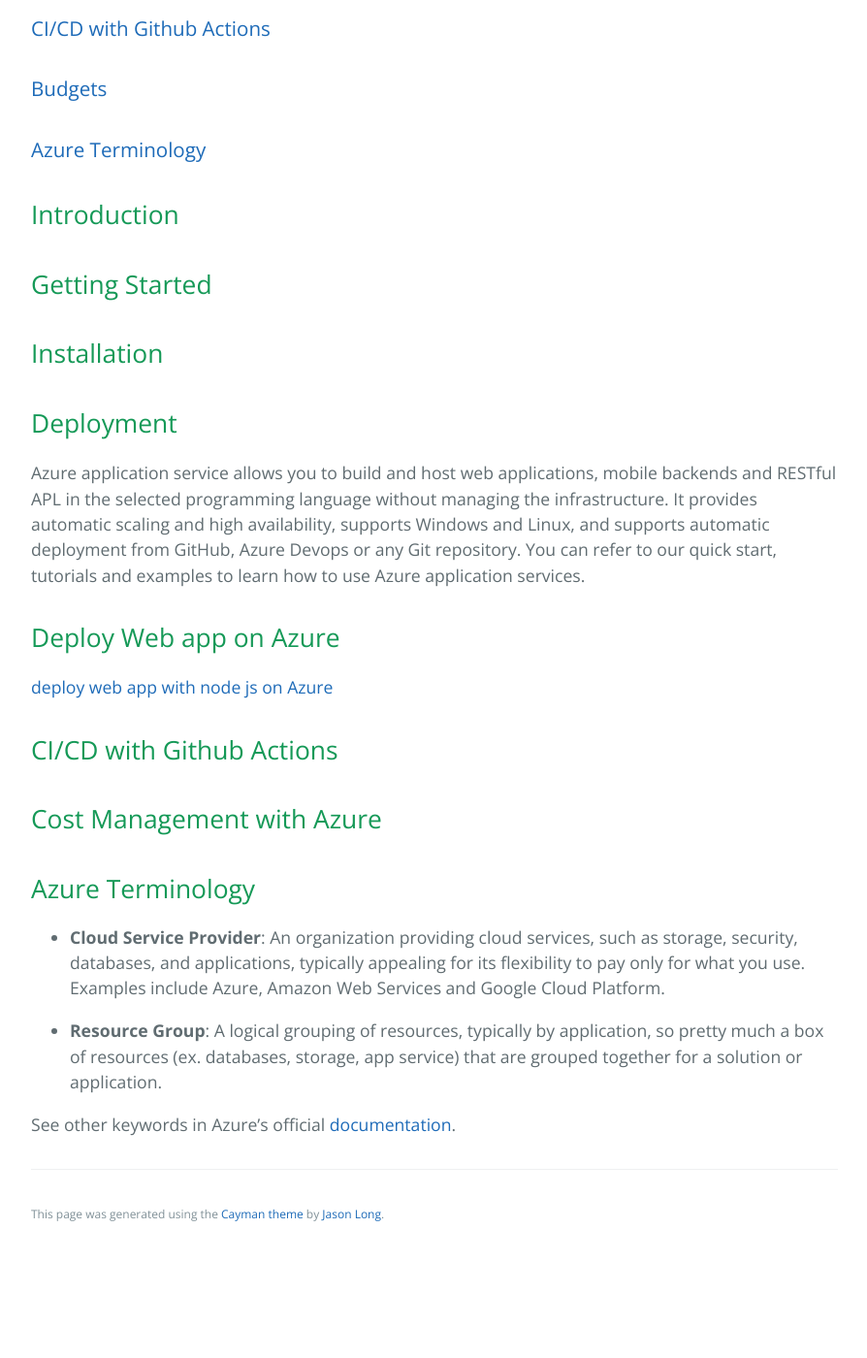
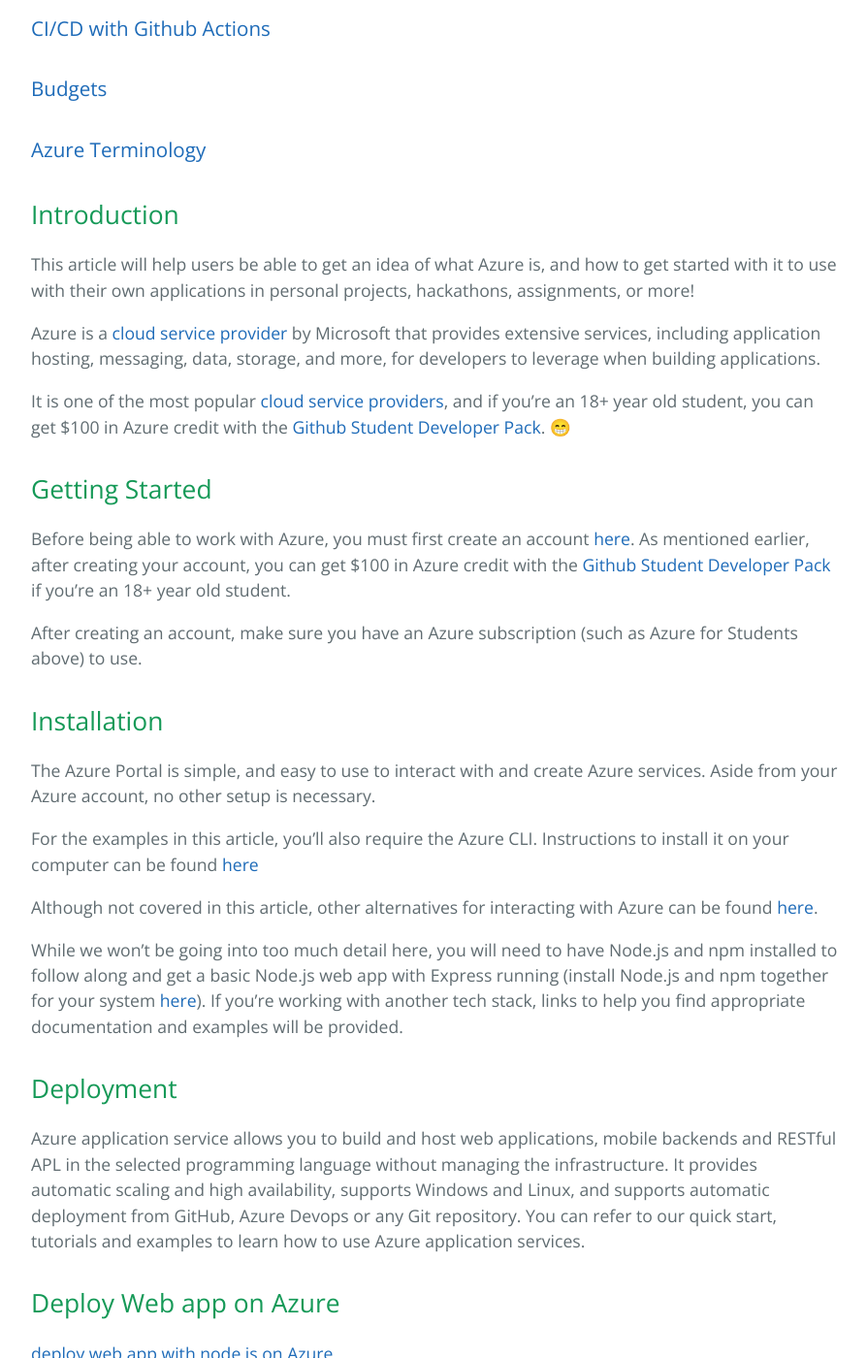
Before and after one commit to learning-software-engineering/learning-software-engineering.github.io, a Jekyll site: the page built from Topics/Development_Process/Azure_webapp_deployment_with_nodejs.md, in a window 1280 px wide and 1400 px high, scrolled down 732 px. Shown: the whole window at 97% size, without its empty margins (192-1086 px from the left). Built offline with Jekyll 4.4.1, drawn with Linux system fonts in a browser that asks for light colours; our own code applies the rules of GitHub Pages for plain Markdown files; before the commit the page ends 2026 px from its top, so only the background shows below that.

Commit message:
acostaj9: Wrote intro, getting started, and installation sections with appropriate links.

```diff
--- a/Topics/Development_Process/Azure_webapp_deployment_with_nodejs.md
+++ b/Topics/Development_Process/Azure_webapp_deployment_with_nodejs.md
@@ -11,9 +11,27 @@
 
 ## Introduction
 
+This article will help users be able to get an idea of what Azure is, and how to get started with it to use with their own applications in personal projects, hackathons, assignments, or more!
+
+Azure is a [cloud service provider](#azure-terminology) by Microsoft that provides extensive services, including application hosting, messaging, data, storage, and more, for developers to leverage when building applications.
+
+It is one of the most popular [cloud service providers](#azure-terminology), and if you're an 18+ year old student, you can get $100 in Azure credit with the [Github Student Developer Pack](https://education.github.com/pack). 😁
+
 ## Getting Started
 
+Before being able to work with Azure, you must first create an account [here](https://azure.microsoft.com/en-ca/get-started/azure-portal). As mentioned earlier, after creating your account, you can get $100 in Azure credit with the [Github Student Developer Pack](https://education.github.com/pack) if you're an 18+ year old student.
+
+After creating an account, make sure you have an Azure subscription (such as Azure for Students above) to use.
+
 ## Installation
+
+The Azure Portal is simple, and easy to use to interact with and create Azure services. Aside from your Azure account, no other setup is necessary.
+
+For the examples in this article, you'll also require the Azure CLI. Instructions to install it on your computer can be found [here](https://learn.microsoft.com/en-us/cli/azure/install-azure-cli)
+
+Although not covered in this article, other alternatives for interacting with Azure can be found [here](https://learn.microsoft.com/en-us/azure/developer/intro/azure-developer-create-resources).
+
+While we won't be going into too much detail here, you will need to have Node.js and npm installed to follow along and get a basic Node.js web app with Express running (install Node.js and npm together for your system [here](https://nodejs.org/en/download/current)). If you're working with another tech stack, links to help you find appropriate documentation and examples will be provided.
 
 ## Deployment
 
```
